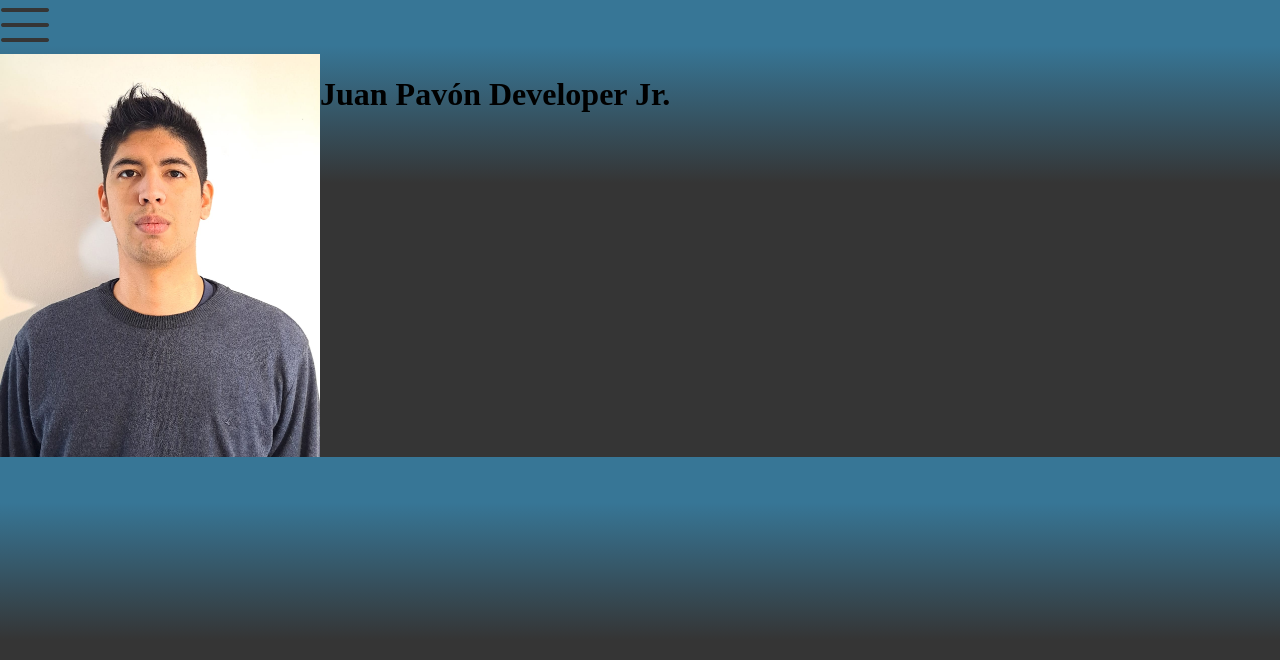
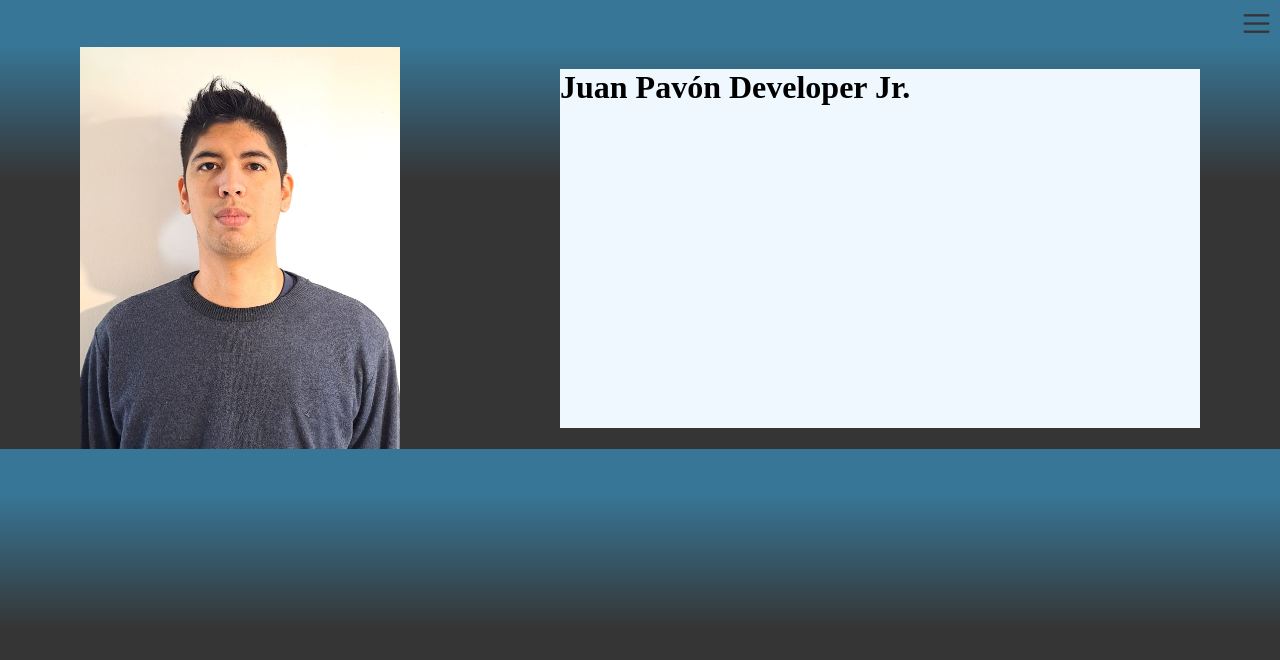
Before and after one commit to juanse555/Portfolio, a plain HTML site: page index.html in a window 1280 px wide. Drawn offline with Linux system fonts and the light colour scheme.

Commit message:
header v2

```diff
--- a/css/body.css
+++ b/css/body.css
@@ -7,14 +7,25 @@ body {
 }
 
 .header___menu{
-    width: 10vw;
+    padding: 10px;
+    width: 100%;
+    display: flex;
+    justify-content: flex-end;
+}
+.header___icon{
+    align-self: center;
+    width: 1.7rem;
 }
 .header___name{
     display: flex;
+    justify-content: space-around;
+    width: 100%;
 }
 .header___img{
     width: 25vw;
 }
 .header___title {
     width: 50vw;
+    background-color: aliceblue;
+
 }
--- a/index.html
+++ b/index.html
@@ -12,7 +12,7 @@
     <header>
         <div class="header">
             <div class="header___menu">
-                <img src="img/icons8-menú-50.png" alt="">
+                <img src="img/icons8-menú-50.png" alt="" class="header___icon">
             </div>
             <div class="header___name">
                 <img src="img/yo.jpeg" alt="" class="header___img">
```
